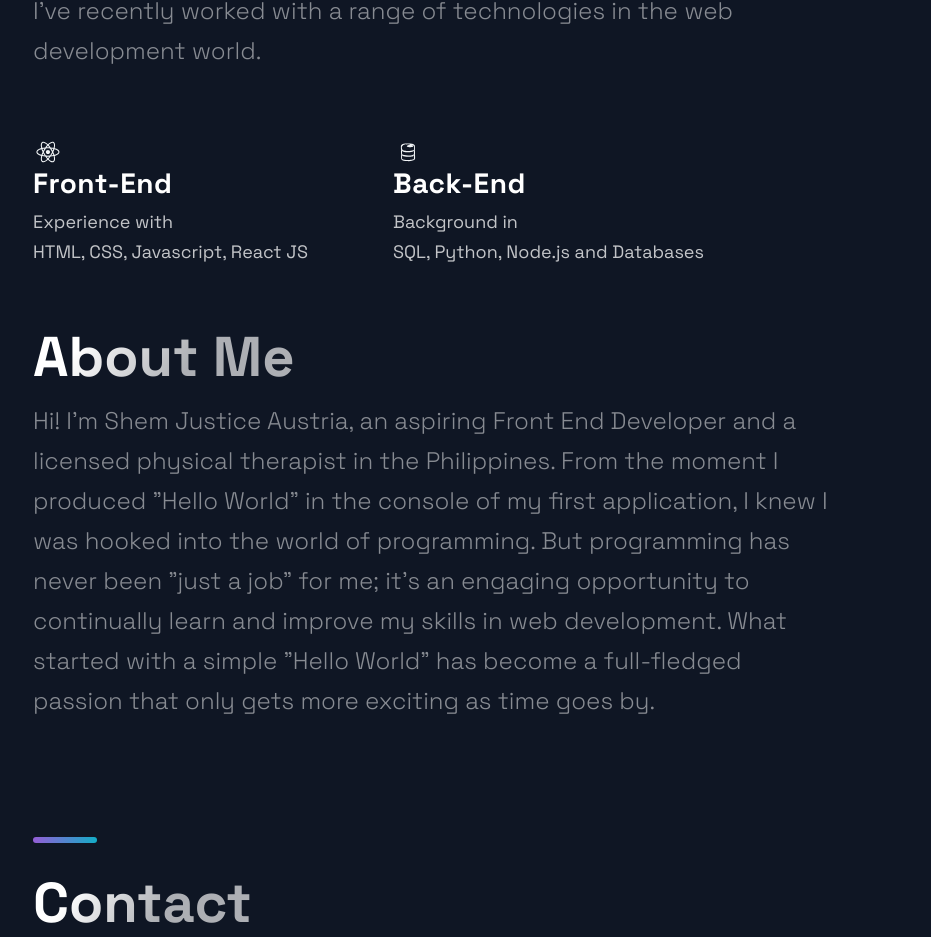
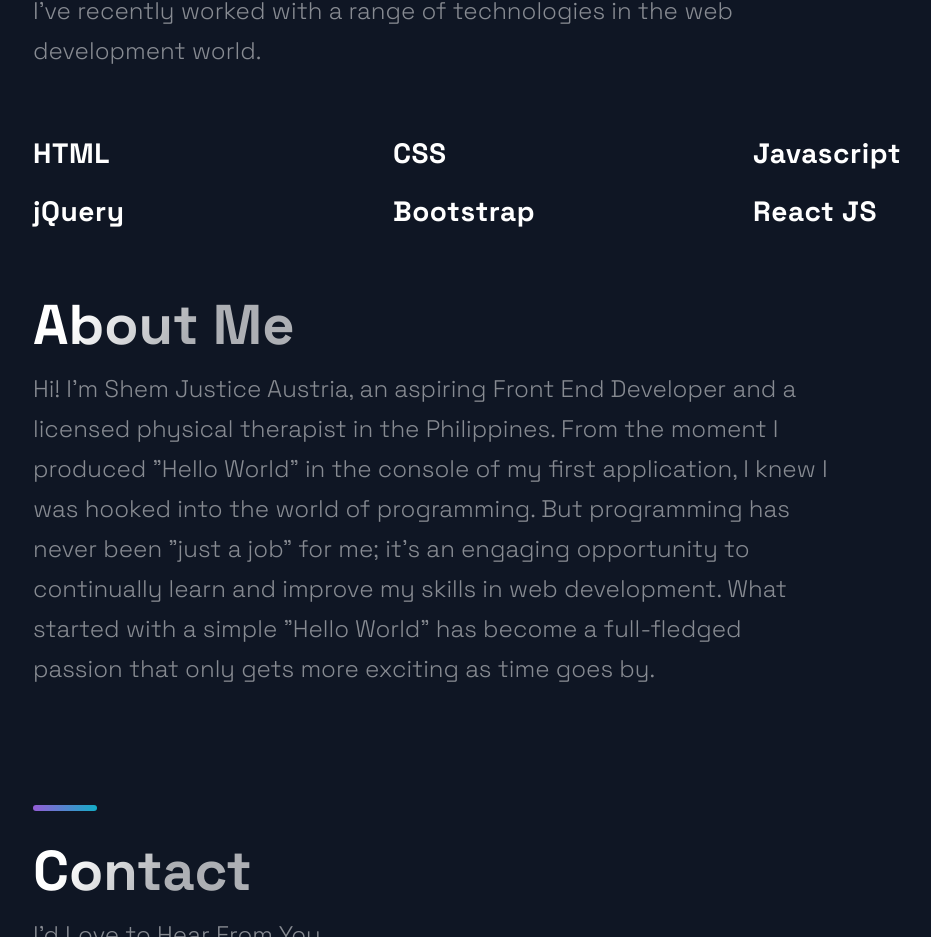
Before and after one commit to sjaustria22/portfolio_website, a Next.js app: page / in a window 1280 px wide. Shown: the part 2347-3284 px from the top of the page, without its empty margins (87-1018 px from the left). Built offline with nearby package versions, Linux system fonts and the light colour scheme.

Commit message:
Update Technologies.js

```diff
--- a/src/components/Technologies/Technologies.js
+++ b/src/components/Technologies/Technologies.js
@@ -12,23 +12,24 @@
     </SectionText>
     <List>
       <ListItem>
-        <DiReact size="3rem" />
         <ListContainer>
-          <ListTitle>Front-End</ListTitle>
-          <ListParagraph>
-            Experience with <br />
-            HTML, CSS, Javascript, React JS
-          </ListParagraph>
+          <ListTitle>HTML</ListTitle>
+          <br/>
+          <ListTitle>jQuery</ListTitle>
         </ListContainer>
       </ListItem>
       <ListItem>
-        <DiFirebase size="3rem" />
         <ListContainer>
-          <ListTitle>Back-End</ListTitle>
-          <ListParagraph>
-            Background in <br />
-            SQL, Python, Node.js and Databases
-          </ListParagraph>
+          <ListTitle>CSS</ListTitle>
+          <br/>
+          <ListTitle>Bootstrap</ListTitle>
+        </ListContainer>
+      </ListItem>
+      <ListItem>
+        <ListContainer>
+          <ListTitle>Javascript</ListTitle>
+          <br/>
+          <ListTitle>React JS</ListTitle>
         </ListContainer>
       </ListItem>
     </List>
```
